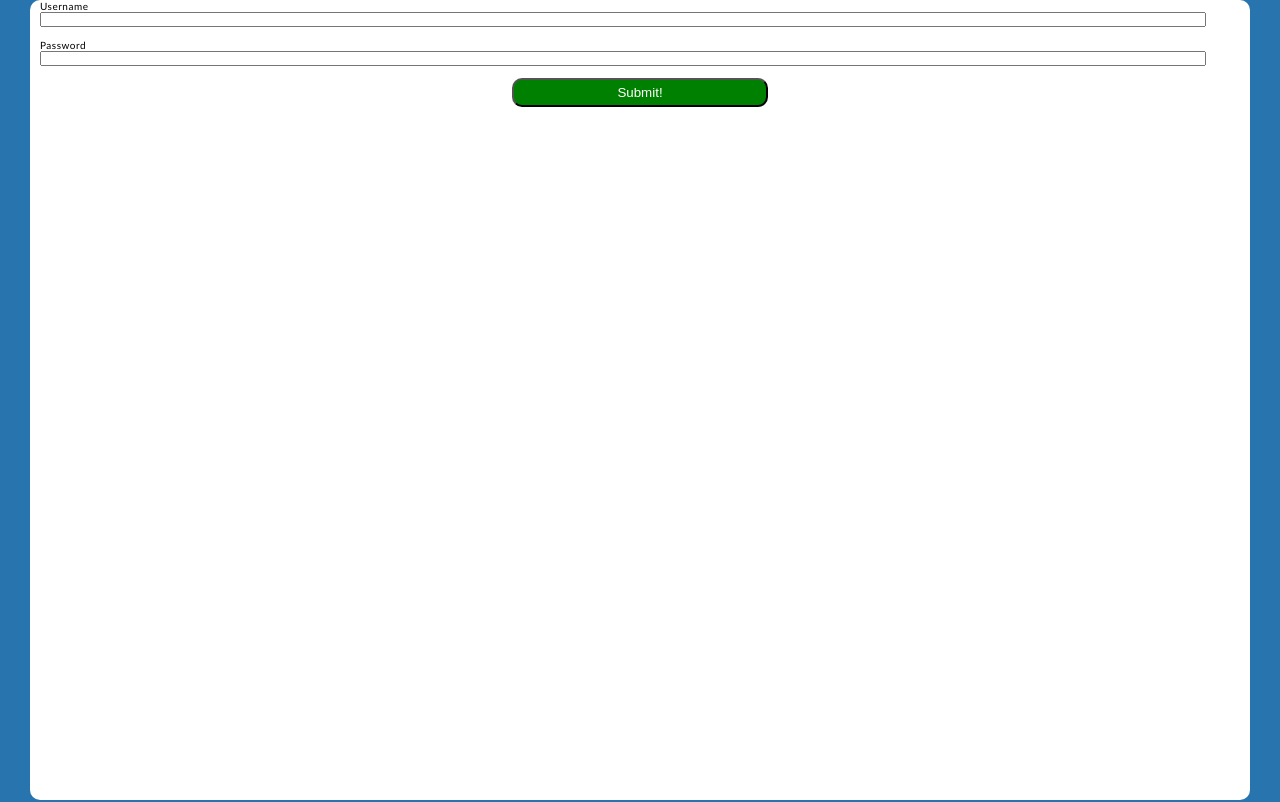
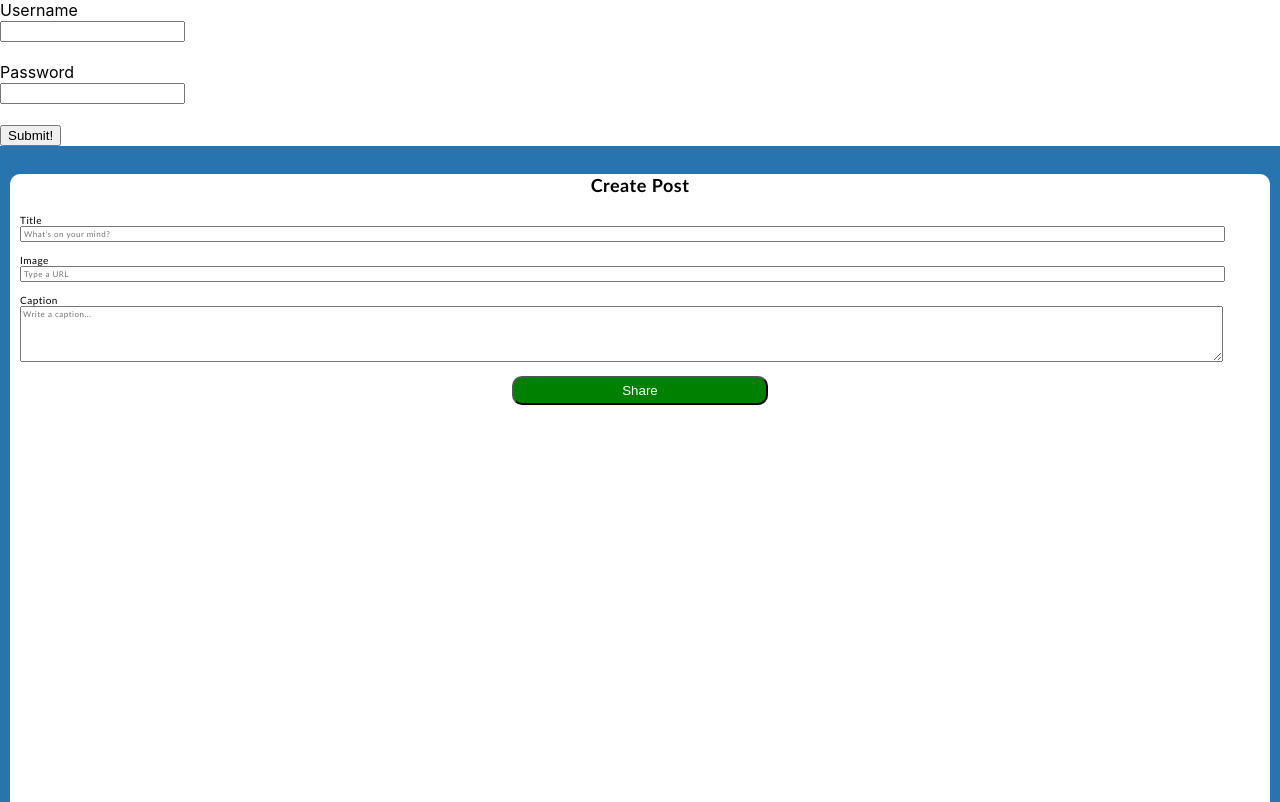
Before and after one commit to nathanlin710/bruinbook, a React (Create React App) app in the folder bruinbook-frontend/: page / in a window 1280 px wide. Shown: the top 802 px of the page. Built offline with nearby package versions, Linux system fonts and the light colour scheme.

Commit message:
Fixed CSS

```diff
--- a/bruinbook-frontend/src/components/CreatePost.css
+++ b/bruinbook-frontend/src/components/CreatePost.css
@@ -1,20 +1,17 @@
-html {
-    background-color:#2774AE;
-}
-h3 {
+.header {
     color: black;
     text-align: center;
     font-size: 18px;
     font-family: inherit;
 }
-div {
+.background {
+    background-color:#2774AE;
     left: 20px;
-    padding-left: 10px;
-    padding-right: 10px;
+    padding: 10px;
     font-family: 'Gill Sans';
     letter-spacing: 0.5px;
 }
-form {
+.formarea {
     background-color: white;
     left: 20px;
     height: 100vh;
@@ -23,17 +20,13 @@ form {
     padding-left: 10px;
     padding-right: 10px;
 }
-input {
+.input {
     font-size: 8px;
     width: 96.5%;
     letter-spacing: 0.5px;
+    font-family: 'Gill Sans';
 }
-textarea {
-    font-size: 10px;
-    width: 97.2%;
-    letter-spacing: 0.1px;
-}
-button {
+.share {
     background-color: green;
     color: white;
     border-radius: 10px;
@@ -41,13 +34,11 @@ button {
     width: 20%;
     position: absolute;
     left: 40%;
-    /*top: 91%;*/
-
 }
-button:hover {
+.share:hover {
     transform: scale(1.1);
 }
-p {
+.message {
     text-align: center;
     font-size: 25px;
     color:white;
--- a/bruinbook-frontend/src/components/CreatePost.js
+++ b/bruinbook-frontend/src/components/CreatePost.js
@@ -1,5 +1,7 @@
 import React, { useState } from 'react'
-import styles from './CreatePost.css'
+import './CreatePost.css'
+document.body.style.zoom="100%"
+
 
 function CreatePost() {
     const [title, setTitle] = useState('')
@@ -11,13 +13,15 @@ function CreatePost() {
         a.preventDefault()
         setSubmitted(true)
     }
-    const message = <p>Post Created Successfully!</p>
+    const message = <p class="message">Post Created Successfully!</p>
     const form =
-        <form onSubmit={create}>
-            <h3>Create Post</h3>
+    <div class="background">
+        <form onSubmit={create} class="formarea">
+            <h3 class="header">Create Post</h3>
             <label htmlFor="title">Title</label>
             <br />
             <input
+                class="input"
                 name="title"
                 type="text"
                 value= {title}
@@ -29,6 +33,7 @@ function CreatePost() {
             <label htmlFor="picture">Image</label>
             <br />
             <input
+                class="input"
                 name="picture"
                 type="url"
                 value = {picture}
@@ -40,17 +45,18 @@ function CreatePost() {
             <label htmlFor="caption">Caption</label>
             <br />
             <textarea
+                class="input"
                 name="caption"
                 rows="5"
-                cols="51"
                 value = {caption}
                 placeholder="Write a caption..." required
                 onChange = {text => setCaption(text.target.value)}
             />
             <br />
             <br />
-            <button type="submit">Share</button>
+            <button type="submit" class="share">Share</button>
         </form>
+    </div>
 
     return (
         <div>
```
